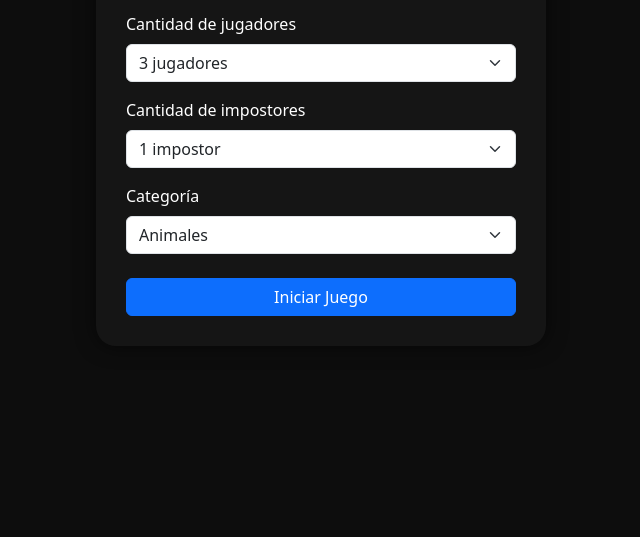
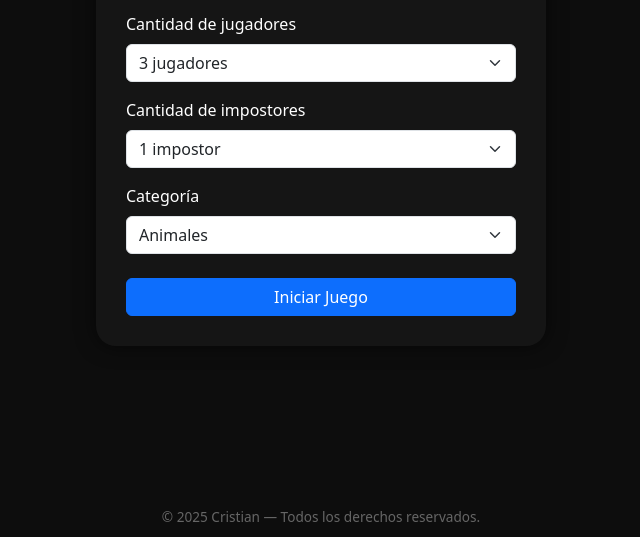
Before and after one commit to EstCristianFESC/ImpostorGame, a plain HTML site: page index.html in a window 1280 px wide. Shown: the part 263-800 px from the top of the page, without its empty margins (319-959 px from the left). Drawn offline with nearby package versions, Linux system fonts and the light colour scheme.

Commit message:
Add footer credit to index.
Added a footer credit section to the HTML.

```diff
--- a/index.html
+++ b/index.html
@@ -31,6 +31,16 @@
 
         .hidden {
             display: none;
+        }
+
+        .footer-credit {
+            position: fixed;
+            bottom: 10px;
+            width: 100%;
+            text-align: center;
+            font-size: 0.85rem;
+            color: #666;
+            user-select: none;
         }
 
         #word {
@@ -190,6 +200,8 @@
             currentIndex = 0;
         };
     </script>
+
+    <div class="footer-credit">© 2025 Cristian — Todos los derechos reservados.</div>
 </body>
 
 </html>
```
